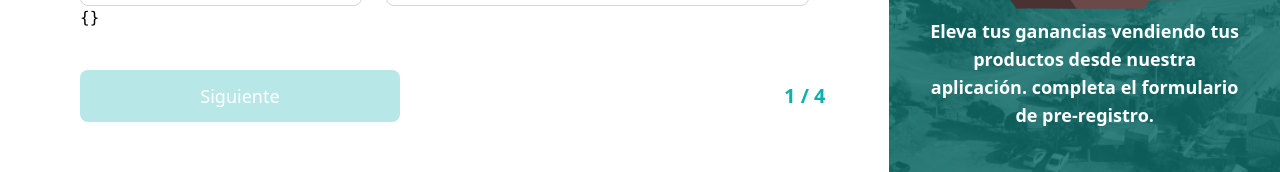
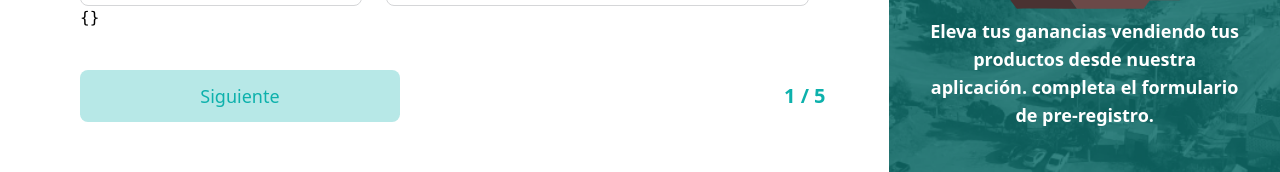
Before and after one commit to obmoreno89/dashboard, a React (Create React App) app: page /request/join in a window 1280 px wide. Shown: the part 394-566 px from the top of the page. Built offline with nearby package versions, Linux system fonts and the light colour scheme.

Commit message:
habilitar y desabilitar botones de componente request

```diff
--- a/src/components/RequestJoin/RequestJoin.jsx
+++ b/src/components/RequestJoin/RequestJoin.jsx
@@ -11,7 +11,6 @@ function RequestJoin() {
     register,
     watch,
     handleSubmit,
-    reset,
     formState: { errors, isValid },
   } = useForm({ mode: 'all' });
 
@@ -168,6 +167,7 @@ function RequestJoin() {
                 )}
                 {page === 1 && (
                   <section>
+                    {/* OPTION USER TYPE */}
                     <div>
                       <h1 className='text-textblack font-bold text-2xl'>
                         Cuéntanos sobre tu negocio
@@ -192,6 +192,7 @@ function RequestJoin() {
                             },
                           })}>
                           <option value=''>Selecciona una opción</option>
+                          <option value='1'>Venta de material</option>
                         </select>
                         {errors.country_id && (
                           <span className='span-alert'>
@@ -204,6 +205,7 @@ function RequestJoin() {
                 )}
                 {page === 2 && (
                   <section>
+                    {/* COUNTRY */}
                     <div>
                       <h1 className='text-textblack font-bold text-2xl'>
                         ¿Cuál es tu país?
@@ -223,6 +225,7 @@ function RequestJoin() {
                             },
                           })}>
                           <option value=''>Selecciona un país</option>
+                          <option value='1'>mexico</option>
                         </select>
                         {errors.country_id && (
                           <span className='span-alert'>
@@ -400,6 +403,7 @@ function RequestJoin() {
                             },
                           })}>
                           <option value=''>Selecciona una opción</option>
+                          <option value='1'>Facebook</option>
                         </select>
                         {errors.country_id && (
                           <span className='span-alert'>
@@ -432,16 +436,27 @@ function RequestJoin() {
             </article>
           </section>
           <div className='pl-20 w-3/4 flex items-center space-x-96'>
+            {!isValid ? (
               <div className='flex space-x-4 '>
                 <button
-                // disabled={!isValid}
+                  disabled={!isValid}
                   onClick={pageNext}
                   type='submit'
-                className='bg-whiteGreen text-primary w-80  p-3 rounded-lg text-textwhite text-lg cursor-pointer;'>
+                  className='bg-whiteGreen text-primary w-80  p-3 rounded-lg  text-lg cursor-pointer'>
                   Siguiente
                 </button>
               </div>
-            <p className='text-primary font-semibold text-xl'>{page + 1} / 4</p>
+            ) : (
+              <div className='flex space-x-4 '>
+                <button
+                  onClick={pageNext}
+                  type='submit'
+                  className='bg-primary text-textwhite w-80  p-3 rounded-lg text-lg cursor-pointer'>
+                  Siguiente
+                </button>
+              </div>
+            )}
+            <p className='text-primary font-semibold text-xl'>{page + 1} / 5</p>
           </div>
         </>
       )}
```
Lines whose indentation alone changed are shown as unchanged.
